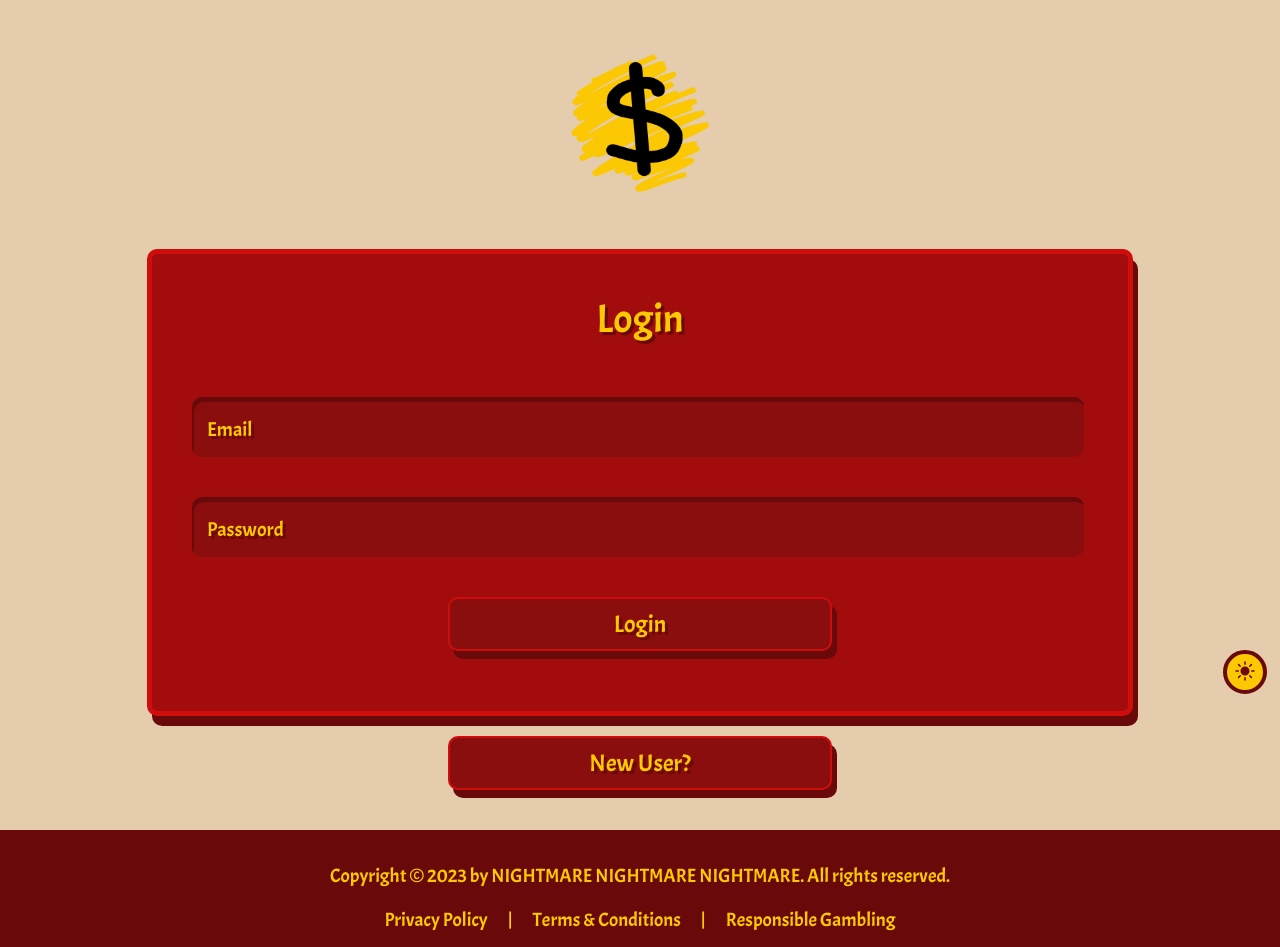
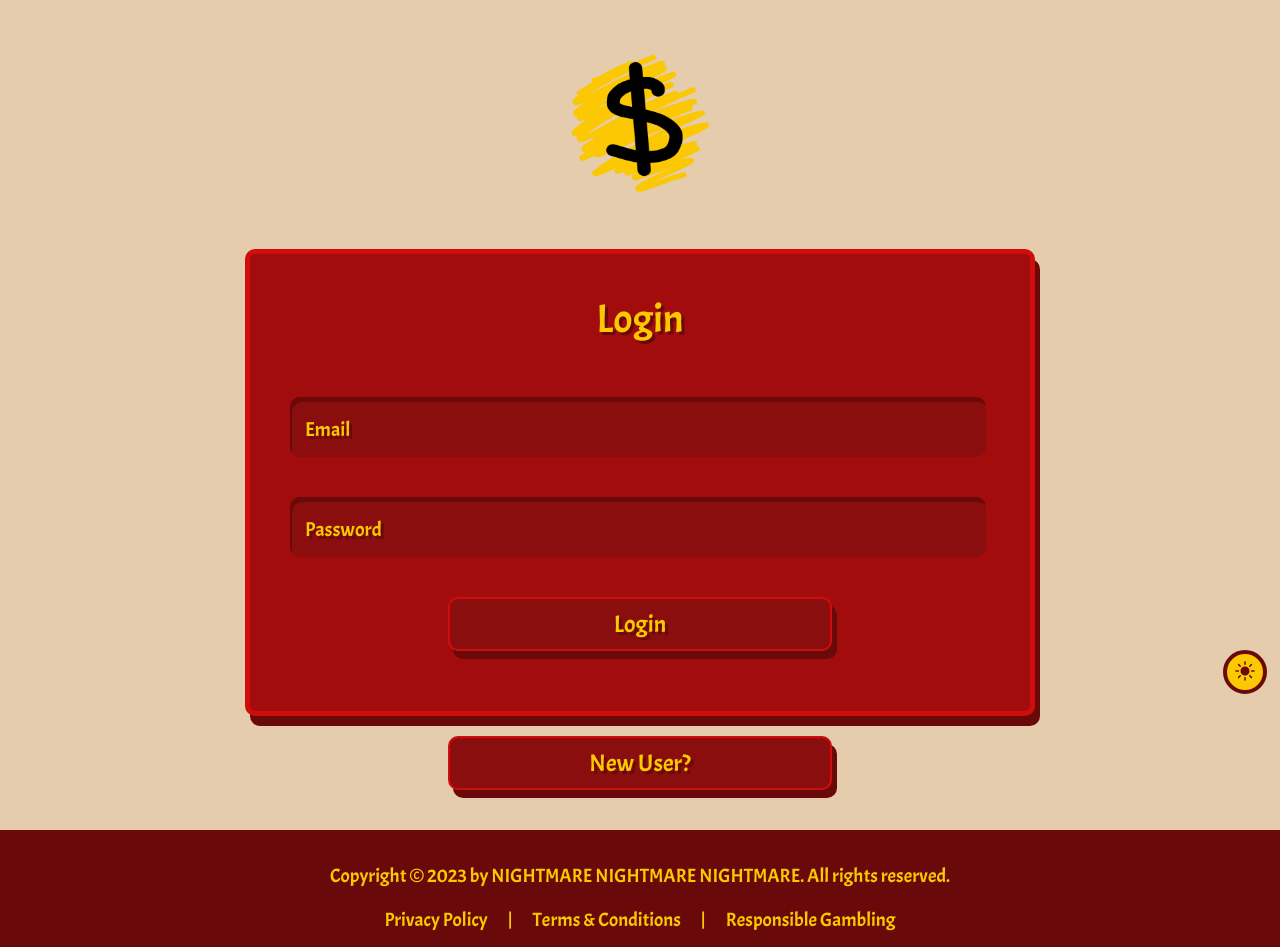
Before and after one commit to Gowtham1Moorthy/python-fullstack, a Django app: page /login/ in a window 1280 px wide. Shown: the part 91-1038 px from the top of the page. Run offline with Django 4.2, Linux system fonts and the light colour scheme.

Commit message:
changing formatting of login

```diff
--- a/LPSApp/static/css/login.css
+++ b/LPSApp/static/css/login.css
@@ -11,7 +11,7 @@
     align-items: center;
     flex-direction: column;
     margin: 0 auto;
-    width: 70vw;
+    width: min(70vw, 700px);
     padding: 40px;
 }
 
```
Also changed, not shown: db.sqlite3.
